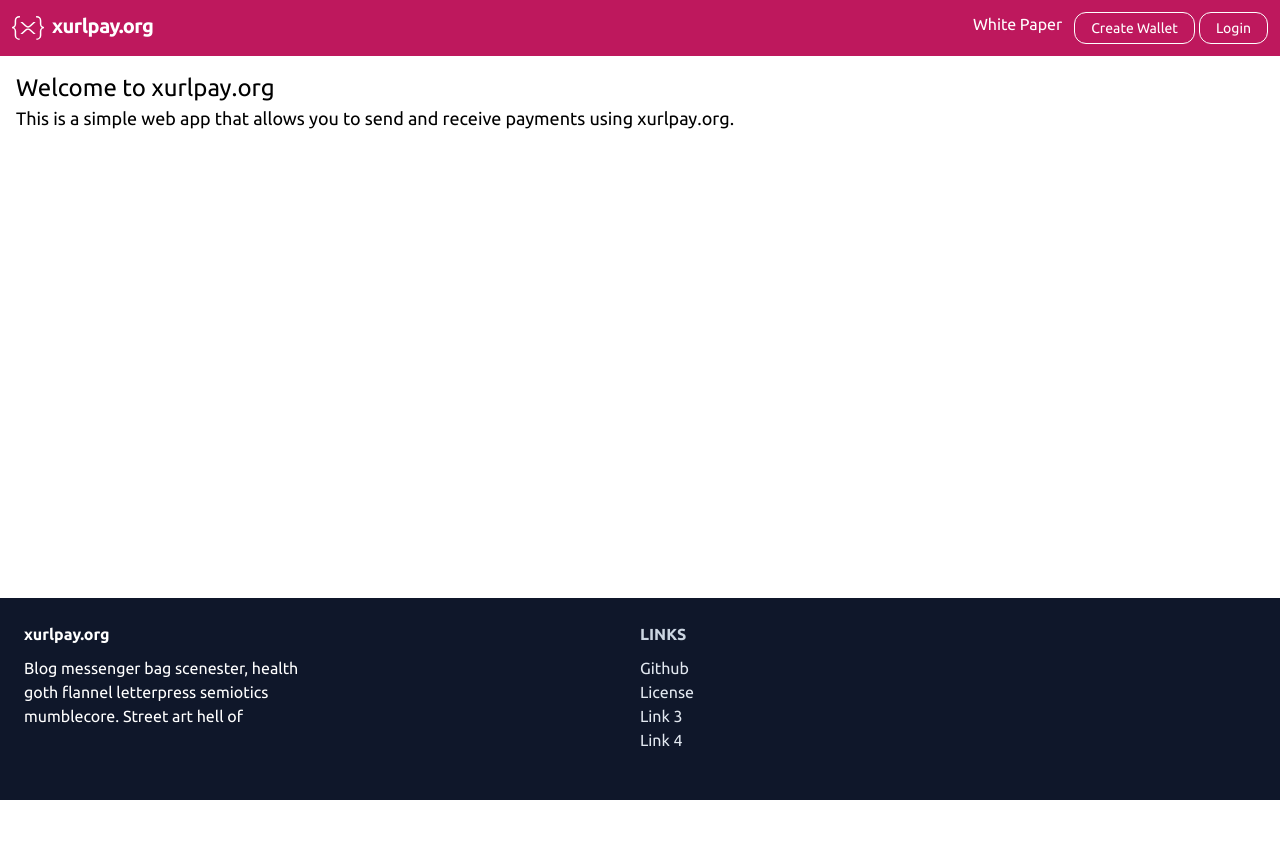
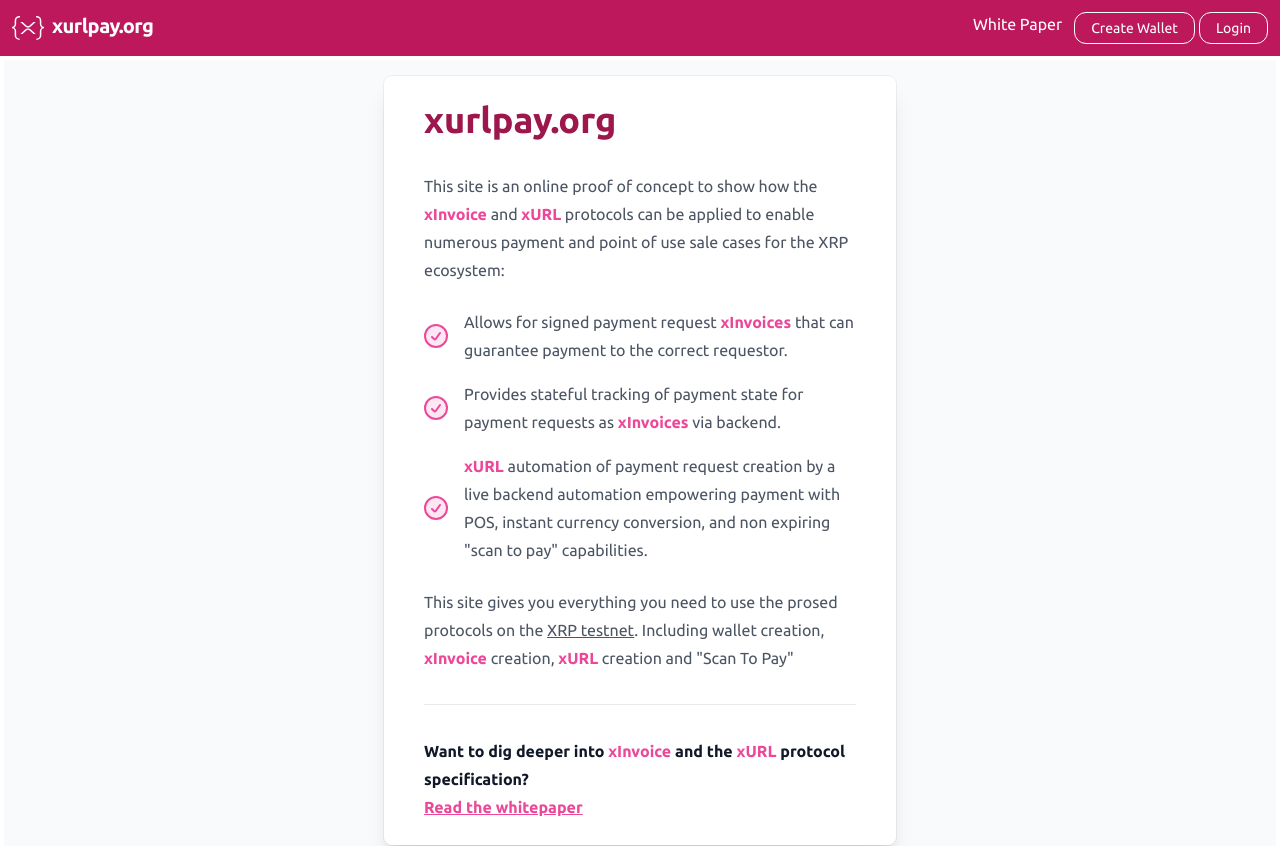
Before and after one commit to claytantor/xrpl-poc-python, a React app in the folder webapp/: page / in a window 1280 px wide. Shown: the top 846 px of the page. Before the commit the page ends 800 px from the top, so only its background shows below. Built offline with nearby package versions, Linux system fonts and the light colour scheme; no server answers.

Commit message:
working on links

```diff
--- a/webapp/environment/deployment.json
+++ b/webapp/environment/deployment.json
@@ -1 +1 @@
-{"env":"local", "branch":"main", "commitSha":"f8be237079cadcaae7df2eb5ff9e5ddcf0c7fb82", "timestamp":"1661645404"}
+{"env":"local", "branch":"main", "commitSha":"8ee4b026a0981d1e6cdd49d87afccbbf9ec8bd47", "timestamp":"1661709625"}
--- a/webapp/src/components/Footer.js
+++ b/webapp/src/components/Footer.js
@@ -1,34 +1,42 @@
-import React from "react"
+import React, {useEffect, useState} from "react"
+import { WalletService } from "../services/WalletService"
+
+import {FaGithubAlt} from "react-icons/fa"
+import {IoIosPaper} from "react-icons/io"
+import {TbCertificate} from "react-icons/tb"
+
 
 const Footer = () => {
+
+    let [version, setVersion] = useState();
+
+    useEffect(() => {
+        WalletService.getVersion().then(r => {
+            setVersion(r.data.version);
+        }).catch(e => {
+            console.log(e);
+        });
+
+    },[]);
+
     return (
         <footer className="sticky top-[100vh] text-white bg-slate-900">
 
             <div className="p-6 w-full">
                 <div className="grid gap-x-0.8 grid-cols-1 md:grid-cols-2">
-                    <div className="mb-6 w-1/2">
-                        <h5 className="mb-2.5 font-bold text-white">xurlpay.org</h5>
-                        <p>Blog messenger bag scenester, health goth flannel letterpress semiotics mumblecore. Street art hell of</p>
+                    <div className="mb-6 sm:w-full md:w-1/2">
+                        <h5 className="text-pink-300 font-bold text-lg">xurlpay.org</h5>
+                        <div className="font-bold font-mono text-slate-400">v{version}</div>
+                        <div>Everything you need to use the <span className="font-bold text-pink-500">xInvoice</span> and <span className="font-bold text-pink-500">xURL</span> protocols on the XRP testnet. Including wallet creation, <span className="font-bold text-pink-500">xInvoice</span> creation, <span className="font-bold text-pink-500">xURL</span> creation and "Scan To Pay"</div>
                     </div>
-
-
 
                     <div className="mb-6">
                         <h5 className="mb-2.5 font-bold uppercase text-slate-300">Links</h5>
 
-                            <ul className="mb-0 list-none">
-                                <li>
-                                <a href="#!" className="text-slate-200">Github</a>
-                                </li>
-                                <li>
-                                <a href="#!" className="text-slate-200">License</a>
-                                </li>
-                                <li>
-                                <a href="#!" className="text-slate-200">Link 3</a>
-                                </li>
-                                <li>
-                                <a href="#!" className="text-slate-200">Link 4</a>
-                                </li>
+                            <ul className="mb-0 list-none space-y-2">
+                                <li><a href="https://github.com/claytantor/xrpl-poc-python" target="_new" className="text-slate-200 underline flex justify-left items-center"> <FaGithubAlt className="mr-1"/> Github Repo</a></li>
+                                <li><a href="https://github.com/claytantor/xrpl-poc-python" target="_new" className="text-slate-200 underline flex justify-left items-center"> <IoIosPaper className="mr-1"/> Whitepaper</a></li>
+                                <li><a href="https://github.com/claytantor/xrpl-poc-python" target="_new" className="text-slate-200 underline flex justify-left items-center"> <TbCertificate className="mr-1"/> License</a></li>
                             </ul>
                     </div>
                 </div>
--- a/webapp/src/deployment.json
+++ b/webapp/src/deployment.json
@@ -1 +1 @@
-{"env":"local", "branch":"main", "commitSha":"f8be237079cadcaae7df2eb5ff9e5ddcf0c7fb82", "timestamp":"1661645404"}
+{"env":"local", "branch":"main", "commitSha":"8ee4b026a0981d1e6cdd49d87afccbbf9ec8bd47", "timestamp":"1661709625"}
--- a/webapp/src/env.js
+++ b/webapp/src/env.js
@@ -16,9 +16,9 @@ export const backendBaseUrl = (() => {
     case 'local':
       return 'https://localhost:5000'; //use the local api server
     case 'dev':
-      return 'https://devapi.xurlpay.org/v1';
+      return 'https://devapi.xurlpay.org';
     case 'prd':
-      return 'https://api.xurlpay.org/v1';
+      return 'https://api.xurlpay.org';
   }
 })();
 
--- a/webapp/src/pages/Home.js
+++ b/webapp/src/pages/Home.js
@@ -34,11 +34,50 @@ const Home = ({useStore}) => {
     return (
         <>
         <Page useStore={useStore}>
-            <div className="p-4">
-                <h2 className="text-2xl">Welcome to xurlpay.org</h2>
-                <p className="text-lg">
-                    This is a simple web app that allows you to send and receive payments using xurlpay.org.
-                </p>
+            <div className="p-1">
+                <div className="relative flex min-h-screen flex-col justify-center overflow-hidden bg-gray-50">
+                <div className="relative bg-white px-6 pt-6 pb-6 shadow-xl ring-1 ring-gray-900/5 sm:mx-auto sm:max-w-lg sm:rounded-lg sm:px-10">
+                    <div className="mx-auto max-w-md">
+                    <div className="text-4xl font-bold text-pink-800">xurlpay.org</div>
+                    <div className="divide-y divide-gray-300/50">
+                        <div className="space-y-6 py-8 text-base leading-7 text-gray-600">
+                        <div>This site is an online proof of concept to show how the <span className="font-bold text-pink-500">xInvoice</span> and <span className="font-bold text-pink-500">xURL</span> protocols can be applied to enable numerous payment and point of use sale cases for the XRP ecosystem:</div>
+                        <ul className="space-y-4">
+                            <li className="flex items-center">
+                            <svg className="h-6 w-6 flex-none fill-pink-100 stroke-pink-500 stroke-2" stroke-linecap="round" stroke-linejoin="round">
+                                <circle cx="12" cy="12" r="11" />
+                                <path d="m8 13 2.165 2.165a1 1 0 0 0 1.521-.126L16 9" fill="none" />
+                            </svg>
+                            <div className="ml-4">Allows for signed payment request <span className="font-bold text-pink-500">xInvoices</span> that can guarantee payment to the correct requestor.</div>
+                            </li>
+                            <li className="flex items-center">
+                            <svg className="h-6 w-6 flex-none fill-pink-100 stroke-pink-500 stroke-2" stroke-linecap="round" stroke-linejoin="round">
+                                <circle cx="12" cy="12" r="11" />
+                                <path d="m8 13 2.165 2.165a1 1 0 0 0 1.521-.126L16 9" fill="none" />
+                            </svg>
+                            <div className="ml-4">Provides stateful tracking of payment state for payment requests as <span className="font-bold text-pink-500">xInvoices</span> via backend.</div>
+                            </li>
+                            <li className="flex items-center">
+                            <svg className="h-6 w-6 flex-none fill-pink-100 stroke-pink-500 stroke-2" stroke-linecap="round" stroke-linejoin="round">
+                                <circle cx="12" cy="12" r="11" />
+                                <path d="m8 13 2.165 2.165a1 1 0 0 0 1.521-.126L16 9" fill="none" />
+                            </svg>
+                            <div className="ml-4"><span className="font-bold text-pink-500">xURL</span> automation of payment request creation by a live backend automation empowering payment with POS, instant currency conversion, and non expiring "scan to pay" capabilities.</div>
+                            </li>
+                        </ul>
+                        <div>This site gives you everything you need to use the prosed protocols on the <a className="underline" href="https://testnet.xrpl.org/" target="_new">XRP testnet</a>. Including wallet creation, <span className="font-bold text-pink-500">xInvoice</span> creation, <span className="font-bold text-pink-500">xURL</span> creation and "Scan To Pay"</div>
+                        </div>
+                        <div className="pt-8 text-base font-semibold leading-7">
+                        <div className="text-gray-900">Want to dig deeper into <span className="font-bold text-pink-500">xInvoice</span> and the <span className="font-bold text-pink-500">xURL</span> protocol specification?</div>
+                        <div>
+                            <a href="https://github.com/claytantor/xrpl-poc-python/blob/main/docs/whitepaper.md" className="text-pink-500 underline hover:text-pink-600">Read the whitepaper</a>
+                        </div>
+                        </div>
+                    </div>
+                    </div>
+                </div>
+                </div>
+
             </div>
         </Page>
         </>
--- a/webapp/src/pages/SendPayment.js
+++ b/webapp/src/pages/SendPayment.js
@@ -102,13 +102,14 @@ const SendPayment = ({useStore}) => {
     return (
         <>
         <Page useStore={useStore}>
-            <div className="p-4">
+            <div className="p-1 m:p-4">
 
 
                 { counter=== 0 && scanned === false && <div className="flex justify-center w-full">
 
-                    <div className="text-center w-1/2 bg-gray-300 p-2 rounded-md" id="qr-reader">
+                    <div className="text-center w-full md:w-1/2 p-1 md:p2" id="qr-reader">
                     <div className="text-2xl">Scan To Send Payment</div>
+                    <div className="border-4 rounded-md h-fit border-dashed p-1 border-slate-300">
                         <QrReader
                             scanDelay={delayScan}
                             onError={(err) => console.error(err)}
@@ -121,6 +122,7 @@ const SendPayment = ({useStore}) => {
                                 }
                             }}
                         />
+                    </div>
                     </div>
                 </div>}
 
--- a/webapp/src/pages/WhitePaper.js
+++ /dev/null
@@ -1,30 +0,0 @@
-import React, {useEffect, useState } from "react"
-import QRCode from "react-qr-code";
-
-import Page  from "../components/Page"
-import { WalletService } from "../services/WalletService"
-
-// import helloHtml from "../assets/html/hello.html"
-
-const WhitePaper = ({useStore}) => {
-
-
-    return (
-        <>
-        <Page useStore={useStore}>
-            <div className="p-4">
-                <h2 className="text-2xl">White Paper</h2>
-                <p className="text-lg">
-                    This is the white paper.
-                </p>
-                <div>
-
-                </div>
-            </div>
-        </Page>
-        </>
-
-    )
-}
-
-export default WhitePaper
--- a/webapp/webpack.config.js
+++ b/webapp/webpack.config.js
@@ -15,7 +15,8 @@ module.exports = {
   entry: './src/index.js',
   output: {
     path: path.resolve(__dirname, 'dist'),
-    filename: 'index.bundle.js',
+    // filename: 'index.bundle.js',
+    filename: '[name].[contenthash].js',
   },
   resolve: {
     fallback: {
```
Also changed, not shown: webapp/src/App.js (+2 -6 lines), webapp/src/pages/Wallet.js (+12 -7 lines), 4 other files (tests, documents, lock files or other folders). Lines whose indentation alone changed are shown as unchanged.
